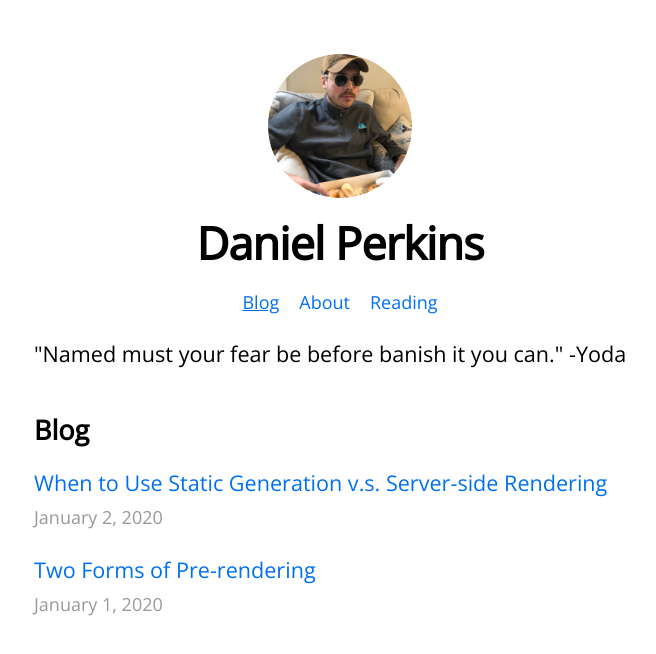
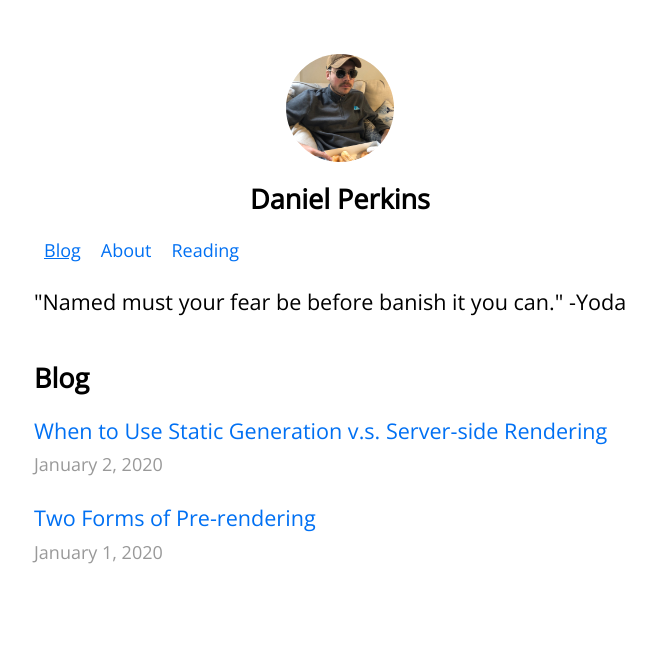
Before and after one commit to danielperkinsii/blog, a Next.js app in the folder nextjs-blog/: page / in a window 1280 px wide. Shown: the top 654 px of the page, without its empty margins (300-956 px from the left). Built offline with nearby package versions, Linux system fonts and the light colour scheme.

Commit message:
rimporves web accessibility with semantic html

```diff
--- /dev/null
+++ b/nextjs-blog/components/header.js
@@ -0,0 +1,38 @@
+
+import styles from './layout.module.css'
+import utilStyles from '../styles/utils.module.css'
+import Link from 'next/link'
+
+const name = 'Daniel Perkins'
+
+export default function Header({ home, about, reading }) {
+  return (<header className={styles.header}>
+    { home || about || reading ? (
+      <>
+        <img
+          src="/images/profile.jpeg"
+          className={`${styles.headerHomeImage} ${utilStyles.borderCircle} ${utilStyles.donutImgCrop}`}
+          alt={name}
+        />
+        <h1 className={utilStyles.heading2Xl}>{name}</h1>
+      </>
+    ) : (
+      <>
+        <Link href="/">
+          <a>
+            <img
+              src="/images/profile.jpeg"
+              className={`${styles.headerImage} ${utilStyles.borderCircle} ${utilStyles.donutImgCrop}`}
+              alt={name}
+            />
+          </a>
+        </Link>
+        <h2 className={utilStyles.headingLg}>
+          <Link href="/">
+            <a className={utilStyles.colorInherit}>{name}</a>
+          </Link>
+        </h2>
+      </>
+    )}
+  </header>
+)}
--- a/nextjs-blog/components/layout.js
+++ b/nextjs-blog/components/layout.js
@@ -1,13 +1,12 @@
 import Head from 'next/head'
 import styles from './layout.module.css'
-import utilStyles from '../styles/utils.module.css'
 import Link from 'next/link'
+import Header from './header'
 import Nav from './nav'
 
-const name = 'Daniel Perkins'
 export const siteTitle = 'Daniel Perkins\' Website'
 
-export default function Layout({ children, home, about, reading }) {
+export default function Layout({ children, home }) {
   return (
     <div className={styles.container}>
       <Head>
@@ -19,36 +18,8 @@ export default function Layout({ children, home, about, reading }) {
         <meta name="og:title" content={siteTitle} />
         <meta name="twitter:card" content="summary_large_image" />
       </Head>
-      <header className={styles.header}>
-        { home || about || reading ? (
-          <>
-            <img
-              src="/images/profile.jpeg"
-              className={`${styles.headerHomeImage} ${utilStyles.borderCircle} ${utilStyles.donutImgCrop}`}
-              alt={name}
-            />
-            <h1 className={utilStyles.heading2Xl}>{name}</h1>
-            <Nav/>
-          </>
-        ) : (
-          <>
-            <Link href="/">
-              <a>
-                <img
-                  src="/images/profile.jpeg"
-                  className={`${styles.headerImage} ${utilStyles.borderCircle} ${utilStyles.donutImgCrop}`}
-                  alt={name}
-                />
-              </a>
-            </Link>
-            <h2 className={utilStyles.headingLg}>
-              <Link href="/">
-                <a className={utilStyles.colorInherit}>{name}</a>
-              </Link>
-            </h2>
-          </>
-        )}
-      </header>
+      <Header/> {/* Header component */}
+      <Nav/> {/* Nav component */}
       <main>{children}</main>
       {!home && (
         <div className={styles.backToHome}>
--- a/nextjs-blog/pages/index.js
+++ b/nextjs-blog/pages/index.js
@@ -18,7 +18,7 @@ export default function Home({ allPostsData }) {
   return (
     <Layout home>
       <Head>
-        <title>{ siteTitle }</title>
+        <title>{siteTitle}</title>
         <link rel="icon" href="/favicon.ico" />
       </Head>
       <section>
```
